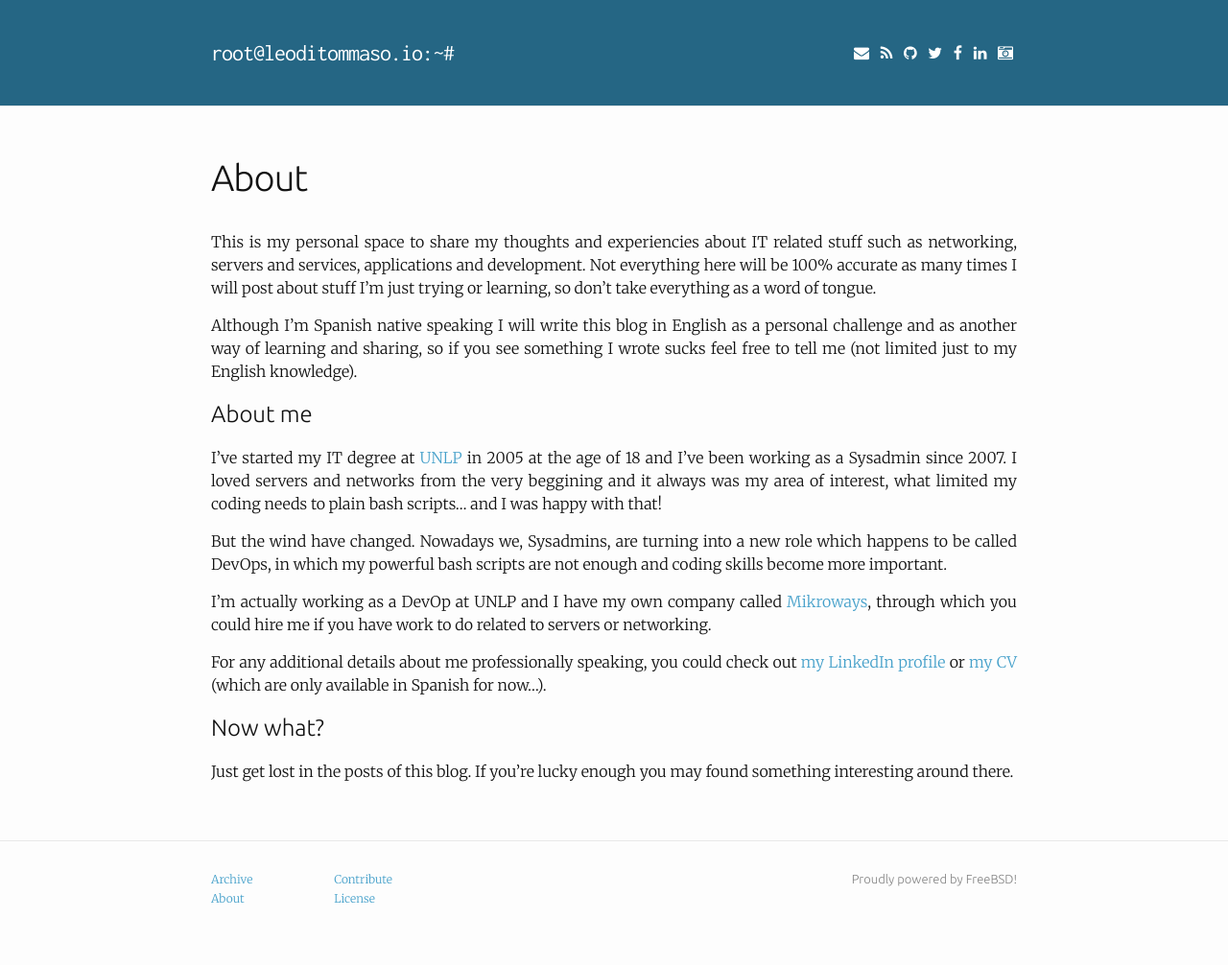
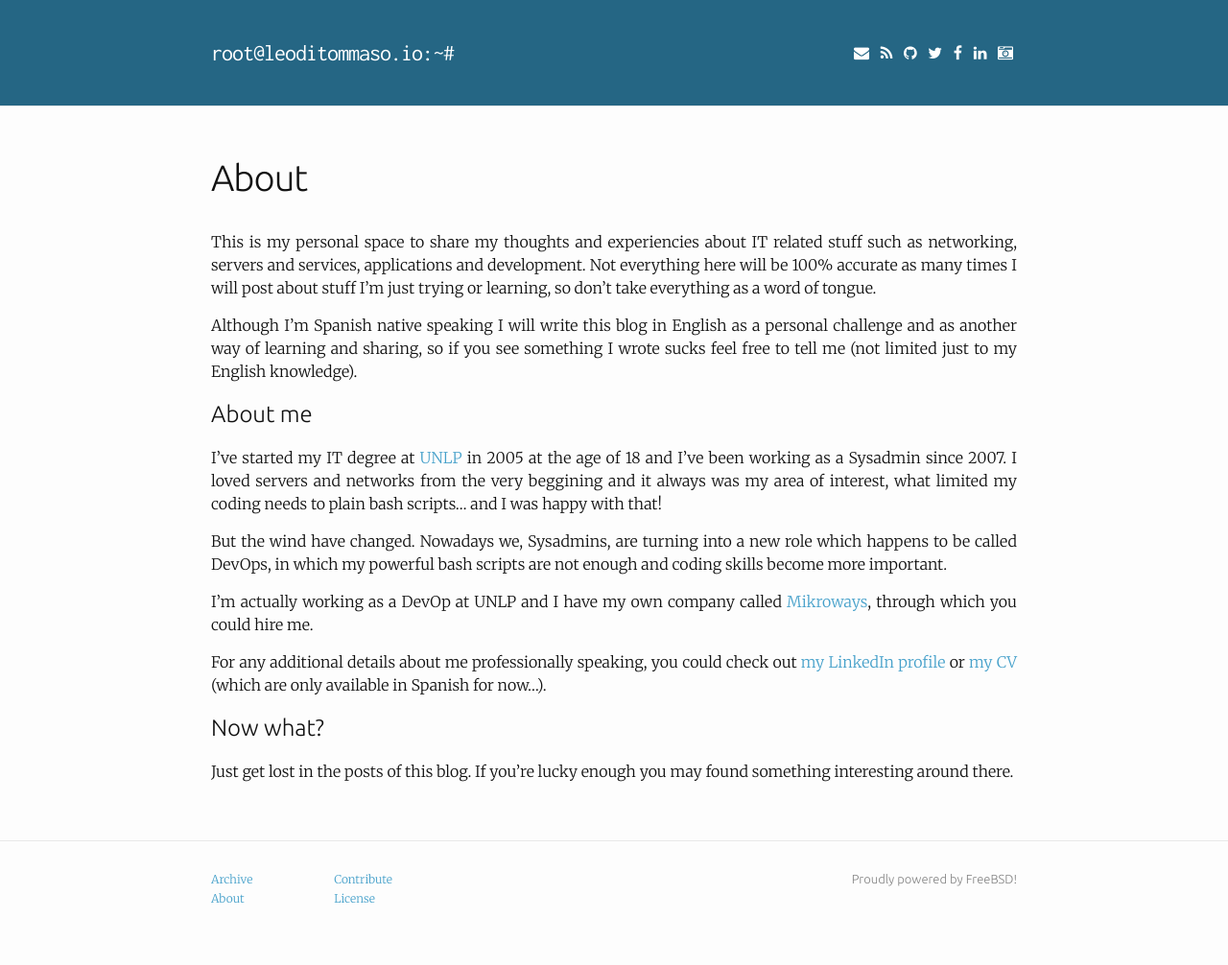
Before and after one commit to leoditommaso/leoditommaso.io, a Jekyll site: the page built from about.md, in a window 1280 px wide. Shown: the whole page at 96% size. Built offline with Jekyll 4.4.1, drawn with Linux system fonts in a browser that asks for light colours.

Commit message:
Minor correction in about page.

```diff
--- a/about.md
+++ b/about.md
@@ -26,8 +26,7 @@ which happens to be called DevOps, in which my powerful bash scripts are not
 enough and coding skills become more important.
 
 I'm actually working as a DevOp at UNLP and I have my own company called
-[Mikroways][Mikroways], through which you could hire me if you have work to do
-related to servers or networking.
+[Mikroways][Mikroways], through which you could hire me.
 
 For any additional details about me professionally speaking, you could check out
 [my LinkedIn profile][LinkedIn] or [my CV][CV] (which are only available in
```
